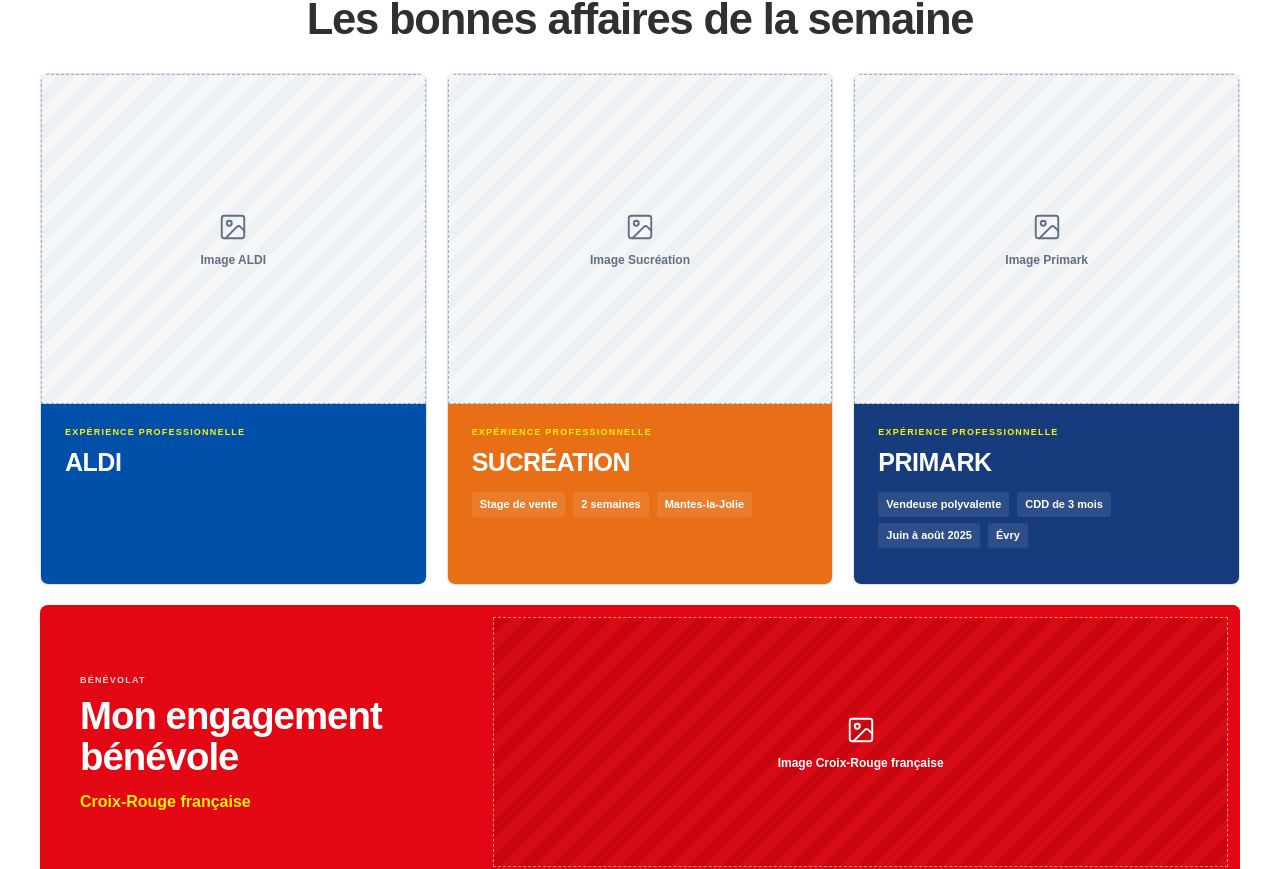
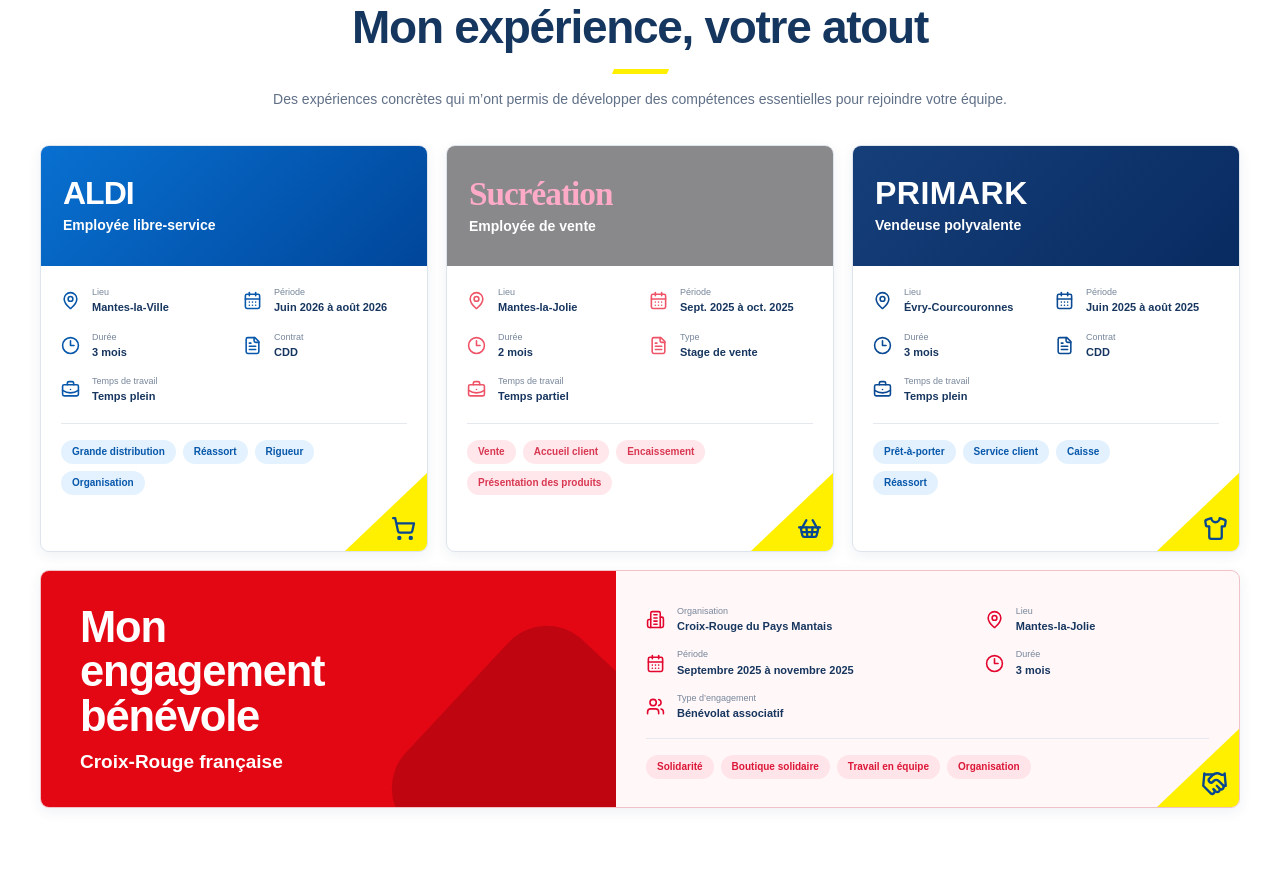
Before and after one commit to ELHATHOUTLina/Lina-chez-Lidl, a React app in the folder client/: page / in a window 1280 px wide. Shown: the part 1321-2190 px from the top of the page. Built offline with nearby package versions, Linux system fonts and the light colour scheme.

Commit message:
maj site

```diff
--- a/client/src/data/experiences.js
+++ b/client/src/data/experiences.js
@@ -1,38 +1,54 @@
-// Pour ajouter une image, copier le chemin `futureImage` dans la propriété `image`.
 export const professionalExperiences = [
   {
-    id: 'aldi',
-    company: 'ALDI',
-    image: '',
-    futureImage: '/assets/canva/aldi.png',
-    placeholder: 'Image ALDI',
-    details: [],
-    theme: 'blue',
+    id: 'aldi', company: 'ALDI', role: 'Employée libre-service', logo: '',
+    futureLogo: '/assets/canva/aldi.png', theme: 'aldi',
+    facts: [
+      { type: 'location', label: 'Lieu', value: 'Mantes-la-Ville' },
+      { type: 'calendar', label: 'Période', value: 'Juin 2026 à août 2026' },
+      { type: 'duration', label: 'Durée', value: '3 mois' },
+      { type: 'contract', label: 'Contrat', value: 'CDD' },
+      { type: 'work', label: 'Temps de travail', value: 'Temps plein' },
+    ],
+    skills: ['Grande distribution', 'Réassort', 'Rigueur', 'Organisation'],
+    cornerIcon: 'cart',
   },
   {
-    id: 'sucreation',
-    company: 'SUCRÉATION',
-    image: '',
-    futureImage: '/assets/canva/sucreation.png',
-    placeholder: 'Image Sucréation',
-    details: ['Stage de vente', '2 semaines', 'Mantes-la-Jolie'],
-    theme: 'orange',
+    id: 'sucreation', company: 'Sucréation', role: 'Employée de vente', logo: '',
+    futureLogo: '/assets/canva/sucreation.png', theme: 'sucreation',
+    facts: [
+      { type: 'location', label: 'Lieu', value: 'Mantes-la-Jolie' },
+      { type: 'calendar', label: 'Période', value: 'Sept. 2025 à oct. 2025' },
+      { type: 'duration', label: 'Durée', value: '2 mois' },
+      { type: 'contract', label: 'Type', value: 'Stage de vente' },
+      { type: 'work', label: 'Temps de travail', value: 'Temps partiel' },
+    ],
+    skills: ['Vente', 'Accueil client', 'Encaissement', 'Présentation des produits'],
+    cornerIcon: 'basket',
   },
   {
-    id: 'primark',
-    company: 'PRIMARK',
-    image: '',
-    futureImage: '/assets/canva/primark.png',
-    placeholder: 'Image Primark',
-    details: ['Vendeuse polyvalente', 'CDD de 3 mois', 'Juin à août 2025', 'Évry'],
-    theme: 'navy',
+    id: 'primark', company: 'PRIMARK', role: 'Vendeuse polyvalente', logo: '',
+    futureLogo: '/assets/canva/primark.png', theme: 'primark',
+    facts: [
+      { type: 'location', label: 'Lieu', value: 'Évry-Courcouronnes' },
+      { type: 'calendar', label: 'Période', value: 'Juin 2025 à août 2025' },
+      { type: 'duration', label: 'Durée', value: '3 mois' },
+      { type: 'contract', label: 'Contrat', value: 'CDD' },
+      { type: 'work', label: 'Temps de travail', value: 'Temps plein' },
+    ],
+    skills: ['Prêt-à-porter', 'Service client', 'Caisse', 'Réassort'],
+    cornerIcon: 'hanger',
   },
 ];
 
 export const volunteering = {
-  title: 'Mon engagement bénévole',
-  organisation: 'Croix-Rouge française',
-  image: '',
-  futureImage: '/assets/canva/croix-rouge.png',
-  placeholder: 'Image Croix-Rouge française',
+  title: 'Mon engagement bénévole', organisation: 'Croix-Rouge française', logo: '',
+  futureLogo: '/assets/canva/croix-rouge.png',
+  facts: [
+    { type: 'organisation', label: 'Organisation', value: 'Croix-Rouge du Pays Mantais' },
+    { type: 'location', label: 'Lieu', value: 'Mantes-la-Jolie' },
+    { type: 'calendar', label: 'Période', value: 'Septembre 2025 à novembre 2025' },
+    { type: 'duration', label: 'Durée', value: '3 mois' },
+    { type: 'people', label: 'Type d’engagement', value: 'Bénévolat associatif' },
+  ],
+  skills: ['Solidarité', 'Boutique solidaire', 'Travail en équipe', 'Organisation'],
 };
--- a/client/src/sections/Experiences.jsx
+++ b/client/src/sections/Experiences.jsx
@@ -1,57 +1,87 @@
-import { Image as ImageIcon } from 'lucide-react';
+import { useEffect, useRef, useState } from 'react';
+import {
+  BriefcaseBusiness, Building2, CalendarDays, Clock3, FileText,
+  Handshake, MapPin, Shirt, ShoppingBasket, ShoppingCart, Users,
+} from 'lucide-react';
 import { professionalExperiences, volunteering } from '../data/experiences';
 import '../styles/experiences.css';
 
-function ExperienceImage({ source, futureSource, label }) {
-  if (source) return <img src={source} alt="" />;
+const factIcons = {
+  location: MapPin, calendar: CalendarDays, duration: Clock3, contract: FileText,
+  work: BriefcaseBusiness, organisation: Building2, people: Users,
+};
+const cornerIcons = { cart: ShoppingCart, basket: ShoppingBasket, hanger: Shirt };
 
+function CompanyLogo({ source, futureSource, company }) {
+  if (!source) return null;
+  return <img className="experience-logo" src={source} data-future-logo={futureSource} alt={`Logo ${company}`} />;
+}
+
+function Facts({ items }) {
   return (
-    <div className="experience-image__placeholder" data-image-path={futureSource}>
-      <ImageIcon size={30} strokeWidth={1.5} aria-hidden="true" />
-      <span>{label}</span>
-    </div>
+    <dl className="experience-facts">
+      {items.map(({ type, label, value }) => {
+        const Icon = factIcons[type];
+        return <div className="experience-fact" key={`${label}-${value}`}><Icon size={19} strokeWidth={2} aria-hidden="true" /><dt>{label}</dt><dd>{value}</dd></div>;
+      })}
+    </dl>
   );
 }
 
+function Skills({ items }) {
+  return <ul className="experience-skills">{items.map((skill) => <li key={skill}>{skill}</li>)}</ul>;
+}
+
 export default function Experiences() {
+  const sectionRef = useRef(null);
+  const [visible, setVisible] = useState(false);
+
+  useEffect(() => {
+    const element = sectionRef.current;
+    const observer = new IntersectionObserver(([entry]) => {
+      if (entry.isIntersecting) { setVisible(true); observer.disconnect(); }
+    }, { threshold: 0.12 });
+    observer.observe(element);
+    return () => observer.disconnect();
+  }, []);
+
   return (
-    <section
-      id="experiences"
-      className="weekly-deals page-width"
-      aria-labelledby="experiences-title"
-      tabIndex={-1}
-      data-section-ready="true"
-    >
+    <section ref={sectionRef} id="experiences" className={`weekly-deals page-width${visible ? ' weekly-deals--visible' : ''}`} aria-labelledby="experiences-title" tabIndex={-1} data-section-ready="true">
       <header className="weekly-deals__heading">
         <p>MON PARCOURS SUR LE TERRAIN</p>
-        <h2 id="experiences-title">Les bonnes affaires de la semaine</h2>
+        <h2 id="experiences-title">Mon expérience, votre atout</h2>
+        <i aria-hidden="true" />
+        <span>Des expériences concrètes qui m’ont permis de développer des compétences essentielles pour rejoindre votre équipe.</span>
       </header>
 
       <div className="weekly-deals__grid">
-        {professionalExperiences.map((experience) => (
-          <article className={`experience-card experience-card--${experience.theme}`} key={experience.id}>
-            <div className="experience-card__image">
-              <ExperienceImage source={experience.image} futureSource={experience.futureImage} label={experience.placeholder} />
-            </div>
-            <div className="experience-card__content">
-              <p>EXPÉRIENCE PROFESSIONNELLE</p>
-              <h3>{experience.company}</h3>
-              {experience.details.length > 0 && (
-                <ul>{experience.details.map((detail) => <li key={detail}>{detail}</li>)}</ul>
-              )}
-            </div>
-          </article>
-        ))}
+        {professionalExperiences.map((experience, index) => {
+          const CornerIcon = cornerIcons[experience.cornerIcon];
+          return (
+            <article className={`experience-card experience-card--${experience.theme}`} style={{ '--card-index': index }} key={experience.id}>
+              <header className="experience-card__header">
+                <div><h3 className={`experience-card__company experience-card__company--${experience.id}`}>{experience.company}</h3><p>{experience.role}</p></div>
+                <CompanyLogo source={experience.logo} futureSource={experience.futureLogo} company={experience.company} />
+              </header>
+              <div className="experience-card__body">
+                <Facts items={experience.facts} />
+                <Skills items={experience.skills} />
+                <span className="experience-card__corner" aria-hidden="true"><CornerIcon size={25} strokeWidth={2.2} /></span>
+              </div>
+            </article>
+          );
+        })}
       </div>
 
       <article className="volunteering-card">
-        <div className="volunteering-card__content">
-          <p>BÉNÉVOLAT</p>
-          <h3>{volunteering.title}</h3>
-          <strong>{volunteering.organisation}</strong>
+        <div className="volunteering-card__identity">
+          <div><h3>{volunteering.title}</h3><p>{volunteering.organisation}</p></div>
+          <CompanyLogo source={volunteering.logo} futureSource={volunteering.futureLogo} company={volunteering.organisation} />
         </div>
-        <div className="volunteering-card__image">
-          <ExperienceImage source={volunteering.image} futureSource={volunteering.futureImage} label={volunteering.placeholder} />
+        <div className="volunteering-card__details">
+          <Facts items={volunteering.facts} />
+          <Skills items={volunteering.skills} />
+          <span className="volunteering-card__corner" aria-hidden="true"><Handshake size={27} strokeWidth={2.1} /></span>
         </div>
       </article>
     </section>
--- a/client/src/styles/experiences.css
+++ b/client/src/styles/experiences.css
@@ -1,56 +1,96 @@
-.weekly-deals { margin-block: 0 68px; padding-top: 12px; }
-.weekly-deals__heading { margin-bottom: 29px; text-align: center; }
-.weekly-deals__heading > p { margin-bottom: 10px; color: var(--blue); font-size: 10px; font-weight: 800; line-height: 1.5; letter-spacing: 1.4px; }
-.weekly-deals__heading h2 { font-size: clamp(29px, 3.4vw, 45px); font-weight: 800; line-height: 1.15; letter-spacing: -1.2px; }
-.weekly-deals__grid { display: grid; grid-template-columns: repeat(3, minmax(0, 1fr)); gap: 20px; }
-.experience-card { display: flex; min-width: 0; min-height: 510px; overflow: hidden; flex-direction: column; border: 1px solid #dfe5ec; border-radius: 8px; background: white; box-shadow: 0 2px 10px #16304e08; transition: transform 180ms ease, box-shadow 180ms ease; }
-.experience-card__image { min-height: 330px; flex: 1 1 auto; overflow: hidden; background: #f0f3f6; }
-.experience-card__image > img, .volunteering-card__image > img { width: 100%; height: 100%; object-fit: cover; }
-.experience-image__placeholder { display: flex; align-items: center; justify-content: center; width: 100%; height: 100%; min-height: inherit; flex-direction: column; gap: 11px; border: 1px dashed #9dadbd; color: #607080; background: repeating-linear-gradient(135deg, #f4f6f8 0 12px, #edf1f4 12px 24px); font-size: 12px; font-weight: 700; }
-.experience-card__content { min-height: 180px; padding: 22px 24px 24px; color: white; background: var(--card-color); }
-.experience-card--blue { --card-color: #0050aa; }
-.experience-card--orange { --card-color: #e86f16; }
-.experience-card--navy { --card-color: #173c7d; }
-.experience-card__content > p, .volunteering-card__content > p { margin-bottom: 8px; color: var(--yellow); font-size: 9px; font-weight: 800; line-height: 1.4; letter-spacing: 1.2px; }
-.experience-card__content h3 { margin: 0; font-size: 25px; line-height: 1.2; letter-spacing: -.5px; }
-.experience-card__content ul { display: flex; flex-wrap: wrap; gap: 6px 8px; margin: 15px 0 0; padding: 0; list-style: none; }
-.experience-card__content li { padding: 5px 8px; border-radius: 3px; background: #ffffff18; font-size: 11px; font-weight: 600; line-height: 1.35; }
-.volunteering-card { display: grid; grid-template-columns: minmax(260px, .85fr) minmax(0, 1.4fr); min-height: 250px; margin-top: 20px; overflow: hidden; border-radius: 8px; background: #e30613; color: white; box-shadow: 0 2px 10px #16304e08; transition: transform 180ms ease, box-shadow 180ms ease; }
-.volunteering-card__content { display: flex; justify-content: center; min-width: 0; flex-direction: column; padding: 36px 40px; }
-.volunteering-card__content > p { color: white; opacity: .82; }
-.volunteering-card__content h3 { margin: 0; font-size: clamp(26px, 3vw, 39px); line-height: 1.08; letter-spacing: -1px; }
-.volunteering-card__content strong { margin-top: 15px; color: var(--yellow); font-size: 16px; }
-.volunteering-card__image { min-height: 250px; overflow: hidden; border: 12px solid #e30613; border-left: 0; }
-.volunteering-card__image .experience-image__placeholder { border-color: #ffffff8a; color: white; background: repeating-linear-gradient(135deg, #c90510 0 12px, #d80a15 12px 24px); }
+.weekly-deals { margin-block: 0 68px; padding-top: 20px; }
+.weekly-deals__heading { max-width: 810px; margin: 0 auto 34px; text-align: center; }
+.weekly-deals__heading > p { margin-bottom: 10px; color: var(--blue); font-size: 10px; font-weight: 800; line-height: 1.5; letter-spacing: 1.5px; }
+.weekly-deals__heading h2 { color: #15365f; font-size: clamp(31px, 3.6vw, 46px); font-weight: 850; line-height: 1.12; letter-spacing: -1.3px; }
+.weekly-deals__heading i { display: block; width: 55px; height: 5px; margin: 15px auto 14px; background: var(--yellow); transform: skewX(-24deg); }
+.weekly-deals__heading span { display: block; color: #607087; font-size: 14px; line-height: 1.65; }
+.weekly-deals__grid { display: grid; grid-template-columns: repeat(3, minmax(0, 1fr)); gap: 18px; }
+
+.experience-card { --experience-accent: var(--blue); min-width: 0; overflow: hidden; border: 1px solid #dde4ec; border-radius: 9px; background: white; box-shadow: 0 4px 14px #193c6612; opacity: 0; transform: translateY(14px); transition: opacity 420ms ease-out, transform 420ms ease-out, box-shadow 190ms ease; transition-delay: calc(var(--card-index) * 85ms); }
+.weekly-deals--visible .experience-card { opacity: 1; transform: translateY(0); }
+.experience-card--aldi { --experience-accent: #0757aa; --experience-header: linear-gradient(135deg, #0870d1, #00469a); --badge-bg: #e4f2ff; --badge-color: #0757aa; }
+.experience-card--sucreation { --experience-accent: #ef5367; --experience-header: #89898b; --badge-bg: #ffe7eb; --badge-color: #d93852; }
+.experience-card--primark { --experience-accent: #0a4a94; --experience-header: linear-gradient(135deg, #163f7a, #082b61); --badge-bg: #e3f1ff; --badge-color: #0757aa; }
+.experience-card__header { display: flex; align-items: center; justify-content: space-between; gap: 16px; min-height: 120px; padding: 23px 22px; color: white; background: var(--experience-header); }
+.experience-card__header > div { min-width: 0; }
+.experience-card__company { margin: 0; font-size: clamp(26px, 2.5vw, 36px); font-weight: 900; line-height: 1; letter-spacing: -1px; }
+.experience-card__company--sucreation { color: #ffabc7; font-family: "Segoe Script", "Brush Script MT", cursive; font-size: clamp(27px, 2.6vw, 38px); font-weight: 700; }
+.experience-card__company--primark { letter-spacing: .5px; }
+.experience-card__header p { margin-top: 8px; font-size: 14px; font-weight: 750; line-height: 1.25; }
+.experience-logo { display: block; flex: 0 0 auto; width: 76px; max-height: 76px; object-fit: contain; }
+.experience-card__body { position: relative; min-height: 285px; padding: 21px 20px 19px; }
+.experience-facts { display: grid; grid-template-columns: repeat(2, minmax(0, 1fr)); gap: 17px 18px; margin: 0; }
+.experience-fact { position: relative; display: grid; grid-template-columns: 23px minmax(0, 1fr); grid-template-rows: auto auto; min-width: 0; column-gap: 8px; }
+.experience-fact svg { grid-row: 1 / 3; align-self: center; color: var(--experience-accent, var(--red)); }
+.experience-fact dt { color: #77869a; font-size: 9px; line-height: 1.25; }
+.experience-fact dd { min-width: 0; margin: 2px 0 0; color: #17365f; font-size: 11px; font-weight: 750; line-height: 1.3; overflow-wrap: anywhere; }
+.experience-skills { display: flex; position: relative; z-index: 2; flex-wrap: wrap; gap: 7px; margin: 19px 0 0; padding: 16px 46px 0 0; border-top: 1px solid #e5e9ee; list-style: none; }
+.experience-skills li { padding: 6px 11px; border-radius: 999px; color: var(--badge-color); background: var(--badge-bg); font-size: 10px; font-weight: 700; line-height: 1.2; }
+.experience-card__corner, .volunteering-card__corner { position: absolute; right: 0; bottom: 0; display: flex; align-items: flex-end; justify-content: flex-end; width: 82px; height: 78px; padding: 0 11px 10px 0; color: #07478f; background: var(--yellow); clip-path: polygon(100% 0, 100% 100%, 0 100%); }
+
+.volunteering-card { display: grid; grid-template-columns: 48% 52%; min-width: 0; min-height: 238px; margin-top: 18px; overflow: hidden; border: 1px solid #f0c2c7; border-radius: 9px; background: #fff7f8; box-shadow: 0 4px 14px #193c6612; opacity: 0; transform: translateY(14px); transition: opacity 420ms ease-out 280ms, transform 420ms ease-out 280ms, box-shadow 190ms ease; }
+.weekly-deals--visible .volunteering-card { opacity: 1; transform: translateY(0); }
+.volunteering-card__identity { position: relative; display: flex; align-items: center; justify-content: space-between; gap: 20px; overflow: hidden; padding: 34px 39px; color: white; background: #e30613; }
+.volunteering-card__identity::after { content: ''; position: absolute; right: -62px; bottom: -105px; width: 255px; height: 255px; border-radius: 52px; background: #bf0610; transform: rotate(43deg); }
+.volunteering-card__identity > div, .volunteering-card__identity .experience-logo { position: relative; z-index: 1; }
+.volunteering-card__identity h3 { max-width: 330px; margin: 0; font-size: clamp(29px, 3.4vw, 44px); line-height: 1.02; letter-spacing: -1.2px; }
+.volunteering-card__identity p { margin-top: 13px; font-size: 19px; font-weight: 700; }
+.volunteering-card__identity .experience-logo { width: 105px; max-height: 105px; }
+.volunteering-card__details { --experience-accent: #e3062e; --badge-bg: #ffe4e9; --badge-color: #dc1838; position: relative; display: flex; justify-content: center; min-width: 0; flex-direction: column; padding: 27px 30px 20px; }
+.volunteering-card__details .experience-facts { grid-template-columns: 1.4fr 1fr; gap: 16px 25px; }
+.volunteering-card__details .experience-skills { margin-top: 18px; padding-right: 60px; }
 
 @media (hover: hover) {
-  .experience-card:hover, .volunteering-card:hover { transform: translateY(-3px); box-shadow: 0 12px 28px #142c4c18; }
+  .weekly-deals--visible .experience-card:hover, .weekly-deals--visible .volunteering-card:hover { transform: translateY(-4px); box-shadow: 0 13px 30px #153a651c; transition-delay: 0ms; }
 }
 
-@media (max-width: 900px) {
-  .weekly-deals__grid { gap: 14px; }
-  .experience-card { min-height: 460px; }
-  .experience-card__image { min-height: 285px; }
-  .experience-card__content { min-height: 175px; padding: 19px; }
-  .experience-card__content h3 { font-size: 21px; }
-  .volunteering-card { grid-template-columns: minmax(235px, .8fr) minmax(0, 1fr); }
-  .volunteering-card__content { padding: 30px; }
+@media (max-width: 1040px) {
+  .weekly-deals__grid { gap: 12px; }
+  .experience-card__header { min-height: 108px; padding: 19px 16px; }
+  .experience-card__header p { font-size: 12px; }
+  .experience-card__body { min-height: 300px; padding: 18px 15px; }
+  .experience-facts { gap: 15px 10px; }
+  .experience-fact { grid-template-columns: 20px minmax(0, 1fr); column-gap: 6px; }
+  .experience-fact svg { width: 17px; height: 17px; }
+  .experience-skills { gap: 6px; padding-right: 35px; }
+  .experience-skills li { padding-inline: 8px; font-size: 9px; }
+  .volunteering-card__identity { padding: 30px; }
+  .volunteering-card__details { padding-inline: 22px; }
 }
 
-@media (max-width: 699px) {
-  .weekly-deals { margin-bottom: 42px; }
-  .weekly-deals__heading { margin-bottom: 23px; }
-  .weekly-deals__heading h2 { font-size: 30px; }
+@media (max-width: 760px) {
+  .weekly-deals { margin-bottom: 42px; padding-top: 12px; }
+  .weekly-deals__heading { margin-bottom: 25px; }
+  .weekly-deals__heading h2 { font-size: 31px; }
+  .weekly-deals__heading span { font-size: 12px; }
   .weekly-deals__grid { grid-template-columns: minmax(0, 1fr); gap: 15px; }
-  .experience-card { min-height: 0; }
-  .experience-card__image { min-height: 300px; aspect-ratio: 4 / 3; }
-  .experience-card__content { min-height: 0; padding: 21px; }
+  .experience-card__header { min-height: 112px; padding: 21px; }
+  .experience-card__company { font-size: 32px; }
+  .experience-card__company--sucreation { font-size: 34px; }
+  .experience-card__header p { font-size: 13px; }
+  .experience-card__body { min-height: 270px; padding: 20px; }
+  .experience-facts { gap: 16px; }
+  .experience-fact dd { font-size: 11px; }
+  .experience-skills { padding-right: 52px; }
+  .experience-skills li { padding-inline: 10px; font-size: 9px; }
   .volunteering-card { grid-template-columns: minmax(0, 1fr); margin-top: 15px; }
-  .volunteering-card__content { padding: 29px 23px; }
-  .volunteering-card__image { min-height: 230px; border: 10px solid #e30613; border-top: 0; }
+  .volunteering-card__identity { min-height: 210px; padding: 30px 24px; }
+  .volunteering-card__identity h3 { max-width: 270px; font-size: 34px; }
+  .volunteering-card__identity p { font-size: 16px; }
+  .volunteering-card__details { min-height: 310px; padding: 25px 20px 20px; }
+  .volunteering-card__details .experience-facts { grid-template-columns: repeat(2, minmax(0, 1fr)); gap: 17px 14px; }
+}
+
+@media (max-width: 400px) {
+  .experience-card__body { padding-inline: 15px; }
+  .experience-facts, .volunteering-card__details .experience-facts { gap-inline: 8px; }
+  .experience-fact { grid-template-columns: 18px minmax(0, 1fr); column-gap: 4px; }
+  .experience-fact dt { font-size: 8px; }
+  .experience-fact dd { font-size: 10px; }
+  .volunteering-card__details { padding-inline: 15px; }
 }
 
 @media (prefers-reduced-motion: reduce) {
-  .experience-card, .volunteering-card { transition: none; }
+  .experience-card, .volunteering-card { opacity: 1; transform: none; transition: none; animation: none !important; }
   .experience-card:hover, .volunteering-card:hover { transform: none; }
 }
```
